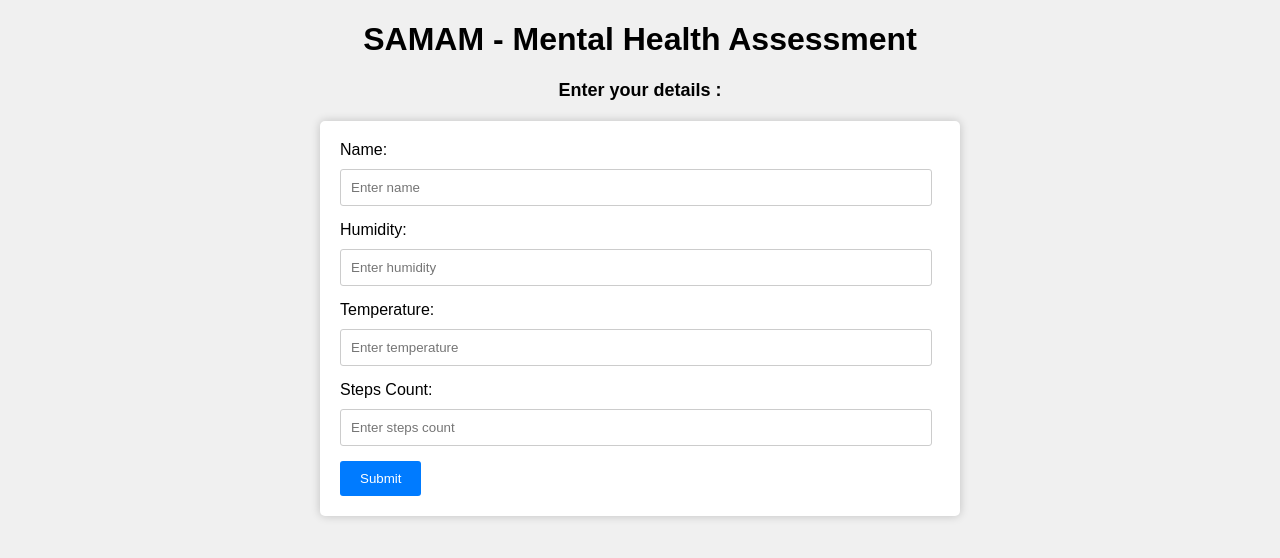
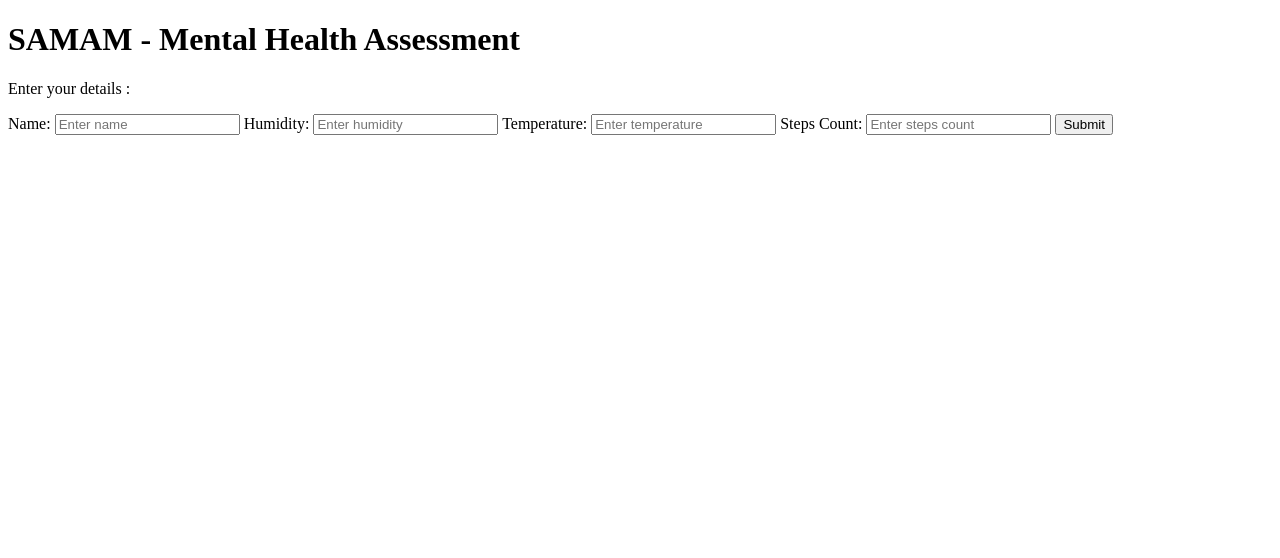
Before and after one commit to Vignesh1625/ML_Deployment, a Flask app: page / in a window 1280 px wide. Shown: the top 558 px of the page. Run offline with Flask 3, Linux system fonts and the light colour scheme; parts of the project's set-up code (start-up, migrations or seed data) failed here and were passed over.

Commit message:
Update index.html

```diff
--- a/templates/index.html
+++ b/templates/index.html
@@ -6,79 +6,7 @@
     <title>Model deployment</title>
     <meta name="description" content="">
     <meta name="viewport" content="width=device-width, initial-scale=1">
-    <style>
-        /* Reset some default browser styles */
-        body {
-            margin: 0;
-            padding: 0;
-            font-family: Arial, sans-serif;
-            background-color: #f0f0f0; /* Background color for the entire page */
-        }
-
-        /* Container for the form */
-        .container {
-            width: 80%;
-            max-width: 600px; /* Limit the width of the container */
-            margin: 20px auto; /* Center the container on the page */
-            background-color: #fff; /* Background color for the form container */
-            padding: 20px;
-            border-radius: 5px; /* Add some rounded corners */
-            box-shadow: 0 0 10px rgba(0, 0, 0, 0.2); /* Add a shadow effect */
-        }
-
-        /* Style the form labels */
-        label {
-            display: block;
-            margin-bottom: 10px;
-        }
-
-        /* Style the form inputs */
-        input[type="text"],
-        input[type="number"] {
-            width: 95%;
-            padding: 10px;
-            margin-bottom: 15px;
-            border: 1px solid #ccc;
-            border-radius: 3px;
-        }
-
-        /* Style the form submit button */
-        input[type="submit"] {
-            background-color: #007BFF;
-            color: #fff;
-            padding: 10px 20px;
-            border: none;
-            border-radius: 3px;
-            cursor: pointer;
-        }
-
-        /* Style the headings */
-        h1 {
-            text-align: center;
-        }
-
-        p {
-            text-align: center;
-            font-weight: bold;
-            font-size: 18px;
-            margin-top: 20px;
-        }
-
-        /* Style the "Browse Happy" message for older browsers */
-        .browsehappy {
-            background-color: #f44336;
-            color: white;
-            padding: 10px;
-            text-align: center;
-        }
-
-        /* Media query for smaller screens */
-        @media (max-width: 768px) {
-            .container {
-                width: 90%;
-            }
-        }
-    </style>
+    <link ref="stylesheet" href="./style.css" >
 </head>
 <body>
     <h1>SAMAM - Mental Health Assessment</h1>
```
